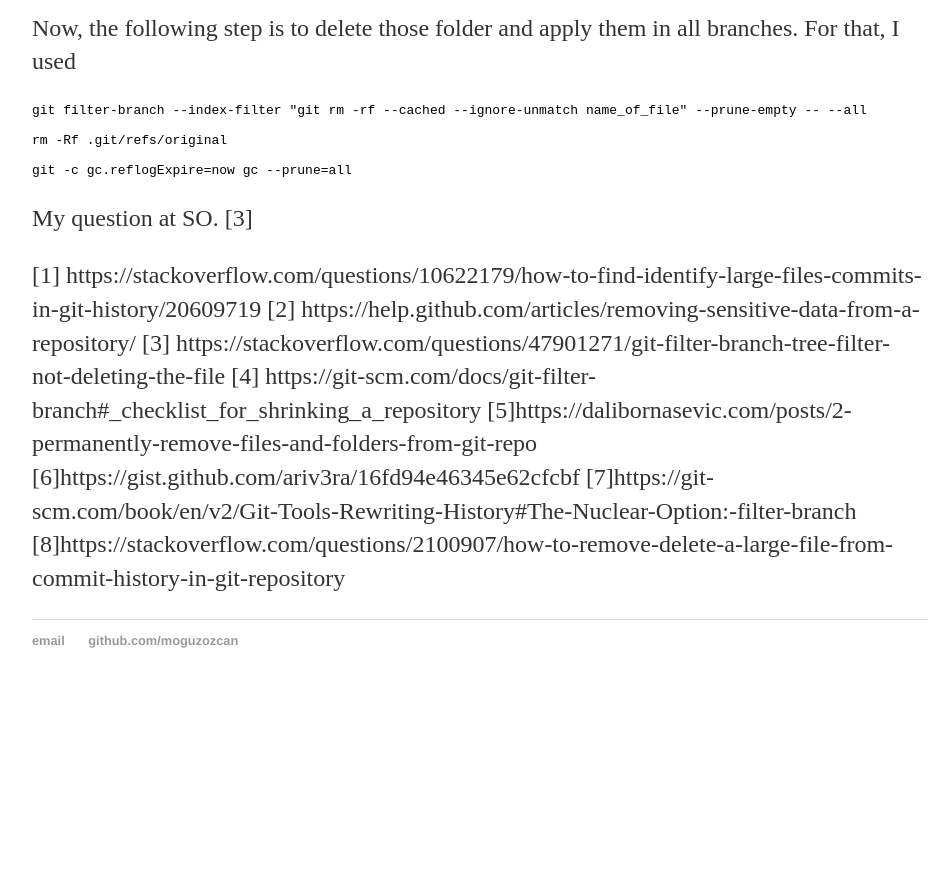
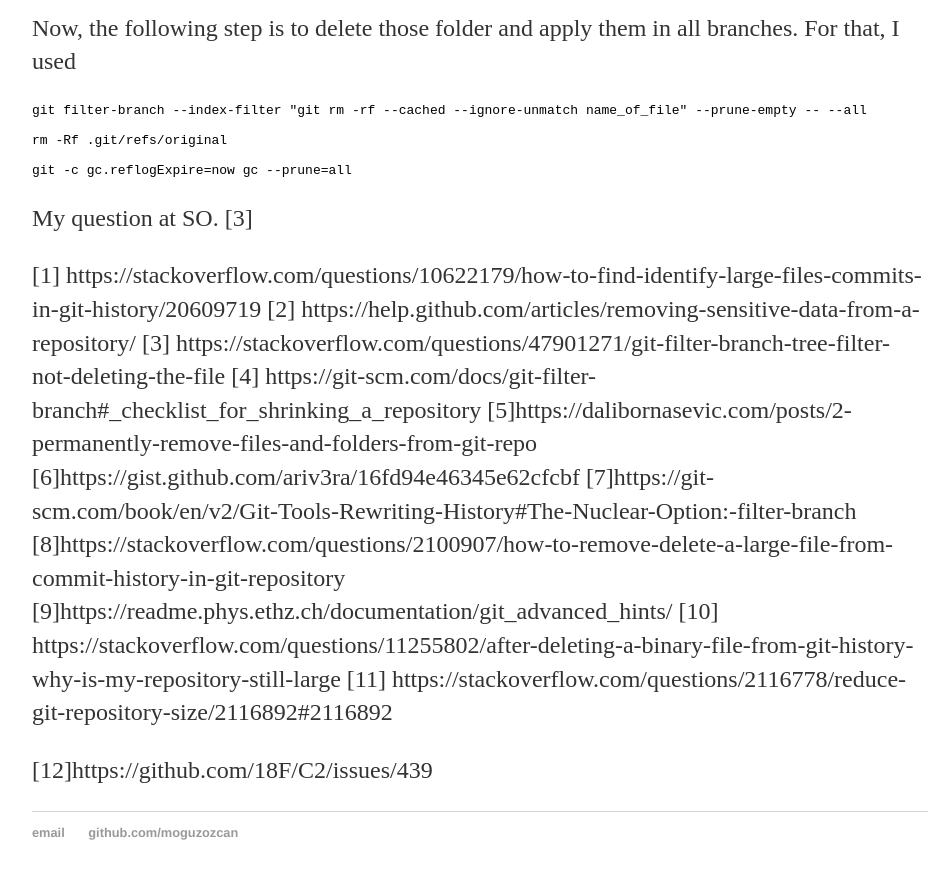
Before and after one commit to moguzozcan/moguzozcan.github.io, a Jekyll site: the page built from _posts/2017-12-20-Git-filter-branch-explanation.md, in a window 1280 px wide and 900 px high, scrolled down 881 px. Shown: the top 879 px of the window, without its empty margins (160-1112 px from the left). Built offline with Jekyll 4.4.1, drawn with Linux system fonts in a browser that asks for light colours; before the commit the page ends 1589 px from its top, so only the background shows below that.

Commit message:
Update 2017-12-20-Git-filter-branch-explanation.md

```diff
--- a/_posts/2017-12-20-Git-filter-branch-explanation.md
+++ b/_posts/2017-12-20-Git-filter-branch-explanation.md
@@ -48,3 +48,8 @@ My question at SO. [3]
 [6]https://gist.github.com/ariv3ra/16fd94e46345e62cfcbf
 [7]https://git-scm.com/book/en/v2/Git-Tools-Rewriting-History#The-Nuclear-Option:-filter-branch
 [8]https://stackoverflow.com/questions/2100907/how-to-remove-delete-a-large-file-from-commit-history-in-git-repository
+[9]https://readme.phys.ethz.ch/documentation/git_advanced_hints/
+[10] https://stackoverflow.com/questions/11255802/after-deleting-a-binary-file-from-git-history-why-is-my-repository-still-large
+[11] https://stackoverflow.com/questions/2116778/reduce-git-repository-size/2116892#2116892
+
+[12]https://github.com/18F/C2/issues/439
```
